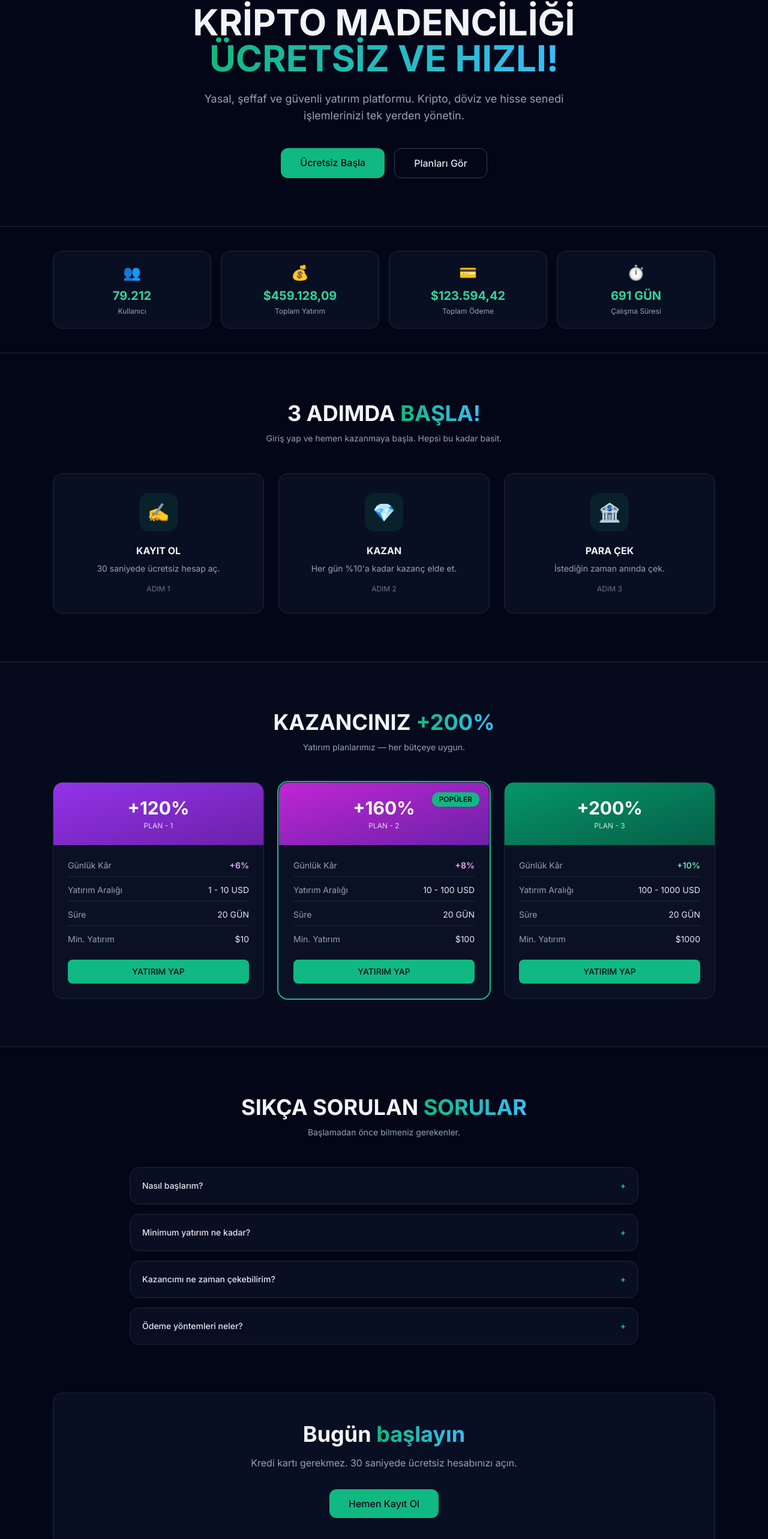
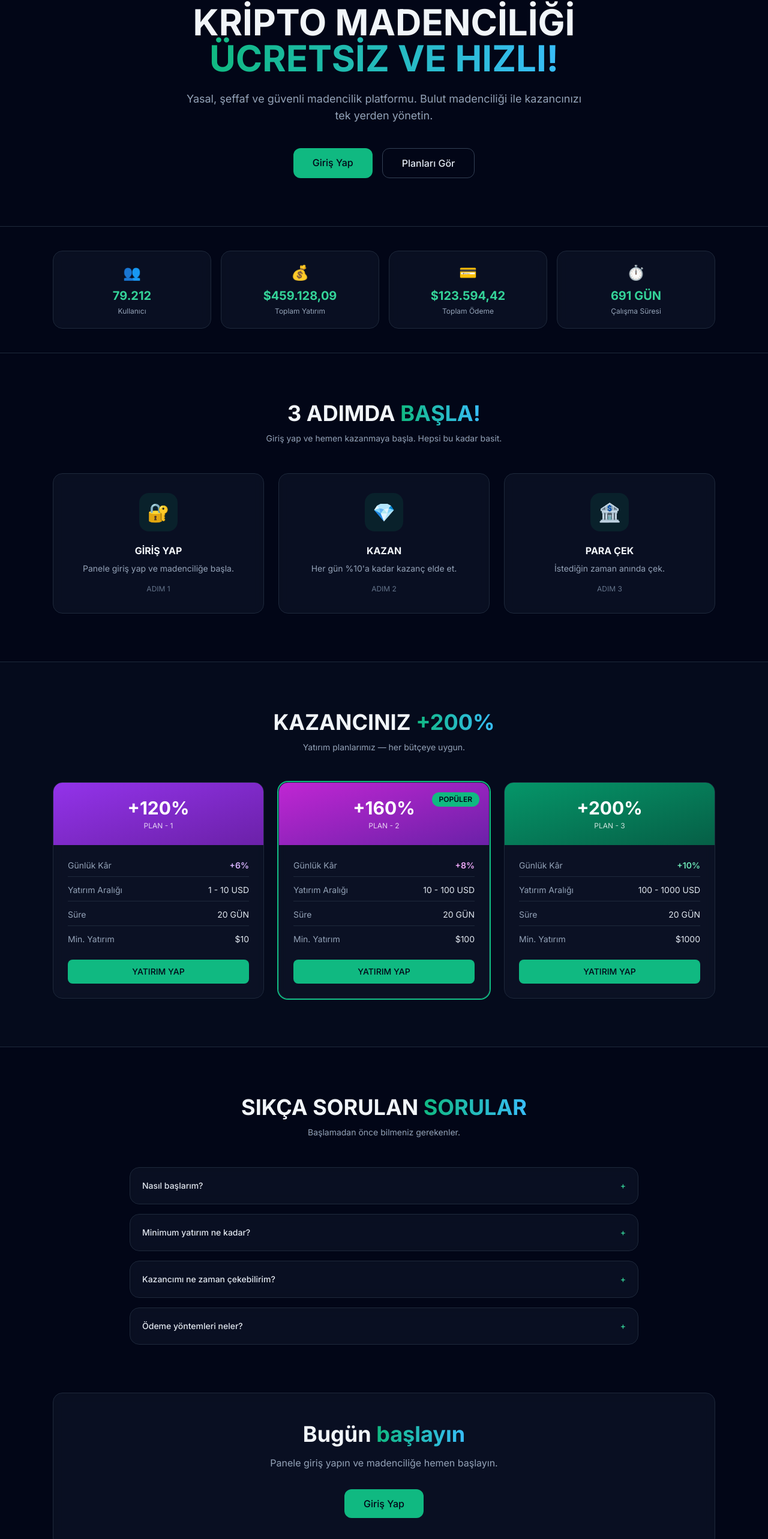
Before and after one commit to ayitvhizmet-gif/finans-platform, a Next.js app: page / in a window 1280 px wide. Shown: the part 193-2759 px from the top of the page at 60% size. Built offline with nearby package versions, Linux system fonts and the light colour scheme.

Commit message:
Update page.tsx

```diff
--- a/app/page.tsx
+++ b/app/page.tsx
@@ -11,9 +11,9 @@ const stats = [
 
 const steps = [
   {
-    title: "KAYIT OL",
-    desc: "30 saniyede ücretsiz hesap aç.",
-    icon: "✍️",
+    title: "GİRİŞ YAP",
+    desc: "Panele giriş yap ve madenciliğe başla.",
+    icon: "🔐",
   },
   {
     title: "KAZAN",
@@ -64,7 +64,7 @@ const plans = [
 const faqs = [
   {
     q: "Nasıl başlarım?",
-    a: "Ücretsiz kayıt olun, kimlik doğrulaması yapın ve ilk yatırımınızı gerçekleştirin. Hepsi bu kadar.",
+    a: "Panele giriş yapın ve ilk yatırımınızı gerçekleştirin. Hepsi bu kadar.",
   },
   {
     q: "Minimum yatırım ne kadar?",
@@ -97,15 +97,15 @@ export default function Home() {
             <span className="gradient-text">ÜCRETSİZ VE HIZLI!</span>
           </h1>
           <p className="mx-auto mt-6 max-w-2xl text-lg text-slate-400">
-            Yasal, şeffaf ve güvenli yatırım platformu. Kripto, döviz ve
-            hisse senedi işlemlerinizi tek yerden yönetin.
+            Yasal, şeffaf ve güvenli madencilik platformu. Bulut madenciliği ile
+            kazancınızı tek yerden yönetin.
           </p>
           <div className="mt-10 flex justify-center gap-4">
             <Link
-              href="/kayit"
+              href="/panel"
               className="rounded-xl bg-emerald-500 px-8 py-3 font-medium text-slate-950 hover:bg-emerald-400"
             >
-              Ücretsiz Başla
+              Giriş Yap
             </Link>
             <Link
               href="#planlar"
@@ -178,12 +178,11 @@ export default function Home() {
                 }`}
               >
                 {p.popular && (
-                  <div className="absolute right-4 top-4 rounded-full bg-emerald-500 px-3 py-1 text-xs font-semibold text-slate-950">
+                  <div className="absolute right-4 top-4 z-10 rounded-full bg-emerald-500 px-3 py-1 text-xs font-semibold text-slate-950">
                     POPÜLER
                   </div>
                 )}
 
-                {/* Plan başlığı (renkli kutu) */}
                 <div
                   className={`-mx-6 -mt-6 mb-6 bg-gradient-to-br ${p.color} p-6 text-center`}
                 >
@@ -215,7 +214,7 @@ export default function Home() {
                 </ul>
 
                 <Link
-                  href="/kayit"
+                  href="/panel"
                   className="mt-6 block w-full rounded-lg bg-emerald-500 py-2.5 text-center text-sm font-medium text-slate-950 hover:bg-emerald-400"
                 >
                   YATIRIM YAP
@@ -260,13 +259,13 @@ export default function Home() {
             Bugün <span className="gradient-text">başlayın</span>
           </h2>
           <p className="mx-auto mt-4 max-w-xl text-slate-400">
-            Kredi kartı gerekmez. 30 saniyede ücretsiz hesabınızı açın.
+            Panele giriş yapın ve madenciliğe hemen başlayın.
           </p>
           <Link
-            href="/kayit"
+            href="/panel"
             className="mt-8 inline-block rounded-xl bg-emerald-500 px-8 py-3 font-medium text-slate-950 hover:bg-emerald-400"
           >
-            Hemen Kayıt Ol
+            Giriş Yap
           </Link>
         </div>
       </section>
```
